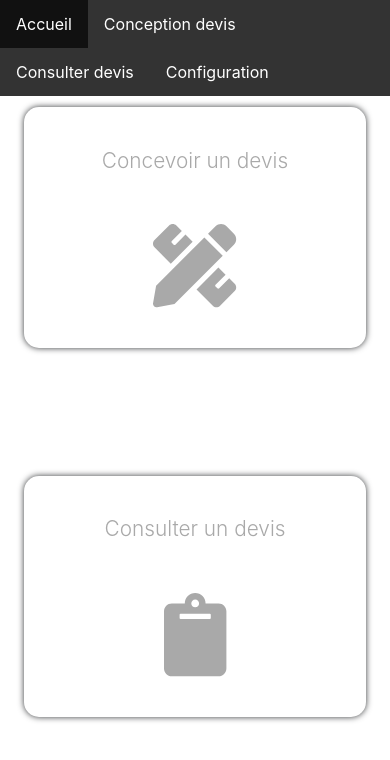
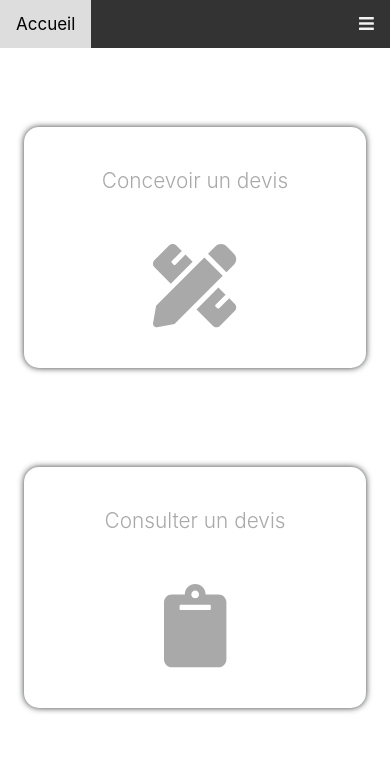
Before and after one commit to PaulGruson/madera_projet, a React (Create React App) app in the folder front-end/: page / in a window 390 px wide. Shown: the top 760 px of the page. Built offline with nearby package versions, Linux system fonts and the light colour scheme.

Commit message:
la barre de navigation est responsive

```diff
--- a/front-end/src/App.js
+++ b/front-end/src/App.js
@@ -8,6 +8,9 @@ import { Consultation } from "./Pages/Consultation/Consultation"
 import './App.css'
 import { BarreNavigation } from "./Components/BarreNavigation"
 import { ConceptionDevis } from "./Pages/Conception/ConceptionDevis"
+
+// Import des icones
+import { FontAwesomeIcon } from '@fortawesome/react-fontawesome'
 
 function App() {
   return (
--- a/front-end/src/Components/BarreNavigation.css
+++ b/front-end/src/Components/BarreNavigation.css
@@ -1,5 +1,48 @@
-/* CSS pour la barre de navigation */
 .barreNavigation {
+  overflow: hidden;
+  background-color: #333;
+}
+.barreNavigation a {
+  float: left;
+  display: block;
+  color: #f2f2f2;
+  text-align: center;
+  padding: 14px 16px;
+  text-decoration: none;
+  font-size: 17px;
+}
+.barreNavigation a:hover {
+  background-color: #ddd;
+  color: black;
+}
+.barreNavigation .barreNavigation-icone {
+  display: none;
+}
+
+@media screen and (max-width: 600px) {
+  .barreNavigation a:not(:first-child) {display: none;}
+  .barreNavigation a.barreNavigation-icone {
+    float: right;
+    display: block;
+  }
+}
+
+@media screen and (max-width: 600px) {
+  .barreNavigation.responsive {position: relative;}
+  .barreNavigation.responsive .barreNavigation-icone {
+    position: absolute;
+    right: 0;
+    top: 0;
+  }
+  .barreNavigation.responsive a {
+    float: none;
+    display: block;
+    text-align: left;
+  }
+}
+
+
+/* .barreNavigation {
     list-style-type: none;
     margin: 0;
     padding: 0;
@@ -8,6 +51,7 @@
     position: fixed;
     top: 0;
     width: 100%;
+    height: 50px;
   }
 
   .barreNavigation > li {
@@ -30,5 +74,4 @@
   padding: 16px;
   margin-top: 30px;
   height: 1500px;
-}
-  /* Fin du CSS pour la barre de navigation  */
+} */
--- a/front-end/src/Components/BarreNavigation.js
+++ b/front-end/src/Components/BarreNavigation.js
@@ -1,14 +1,36 @@
-import React from 'react'
+import React, { useState, useEffect } from "react"
 import './BarreNavigation.css'
 
+// import des icones
+import { FontAwesomeIcon } from '@fortawesome/react-fontawesome'
+import { faBars } from '@fortawesome/free-solid-svg-icons'
+
 function BarreNavigation() {
+
+    const [menuActive, setMenuActive] = useState(false)
+
+
+    function myFunction() {
+        setMenuActive(!menuActive)
+    }
+
     return (
-        <ul className="barreNavigation">
-            <li><a href="accueil">Accueil</a></li>
-            <li><a href="conceptiondevis">Conception devis</a></li>
-            <li><a href="#contact">Consulter devis</a></li>
-            <li><a href="#about">Configuration</a></li>
-        </ul>
+        <section className={`barreNavigation ${menuActive ? "responsive" : ""}`} id="BarreNavigation">
+            <a href="accueil">Accueil</a>
+            <a href="conceptionprojet">Conception Devis</a>
+            <a href="consultation">Consultation Devis</a>
+            <a href="#about">Configuration</a>
+            <a className="barreNavigation-icone" onClick={myFunction}>
+                <FontAwesomeIcon icon={faBars} size='1x' />
+            </a>
+        </section>
+
+        // <ul className="barreNavigation">
+        //     <li><a href="accueil">Accueil</a></li>
+        //     <li><a href="conceptiondevis">Conception devis</a></li>
+        //     <li><a href="#contact">Consulter devis</a></li>
+        //     <li><a href="#about">Configuration</a></li>
+        // </ul>
     )
 }
 
--- a/front-end/src/Pages/Accueil/Accueil.css
+++ b/front-end/src/Pages/Accueil/Accueil.css
@@ -4,7 +4,7 @@
     align-items: center;
     justify-content: center;
     justify-content: space-evenly;
-    min-height: 100vh;
+    min-height: 90vh;
   }
 .accueil-container{
     min-height: 25vh;
--- a/front-end/src/Pages/Accueil/Accueil.js
+++ b/front-end/src/Pages/Accueil/Accueil.js
@@ -15,7 +15,7 @@ function Accueil() {
                     Concevoir un devis
                     <FontAwesomeIcon icon={faPencilRuler} size='4x' />
                 </a>
-                <a className="accueil-container responsive-box shadow transform text-title2" href="conceptionprojet">
+                <a className="accueil-container responsive-box shadow transform text-title2" href="consultation">
                     Consulter un devis
                     <FontAwesomeIcon icon={faClipboard} size='4x' />
                 </a>
--- a/front-end/src/Pages/Conception/ConceptionDevis.css
+++ b/front-end/src/Pages/Conception/ConceptionDevis.css
@@ -4,7 +4,7 @@
     align-items: center;
     justify-content: center;
     justify-content: space-between;
-    min-height: 100vh;
+    min-height: 90vh;
     }
 
     .conception-box-title{
--- a/front-end/src/Pages/Consultation/Consultation.js
+++ b/front-end/src/Pages/Consultation/Consultation.js
@@ -1,4 +1,5 @@
 import React from 'react'
+import { BarreNavigation } from '../../Components/BarreNavigation'
 
 function Consultation(props) {
 
@@ -7,9 +8,10 @@ function Consultation(props) {
     } = props
 
     return (
-        <div>
+        <body>
+        <BarreNavigation />
         <p>Consultation</p>
-        </div>
+        </body>
     )
 }
 
```
